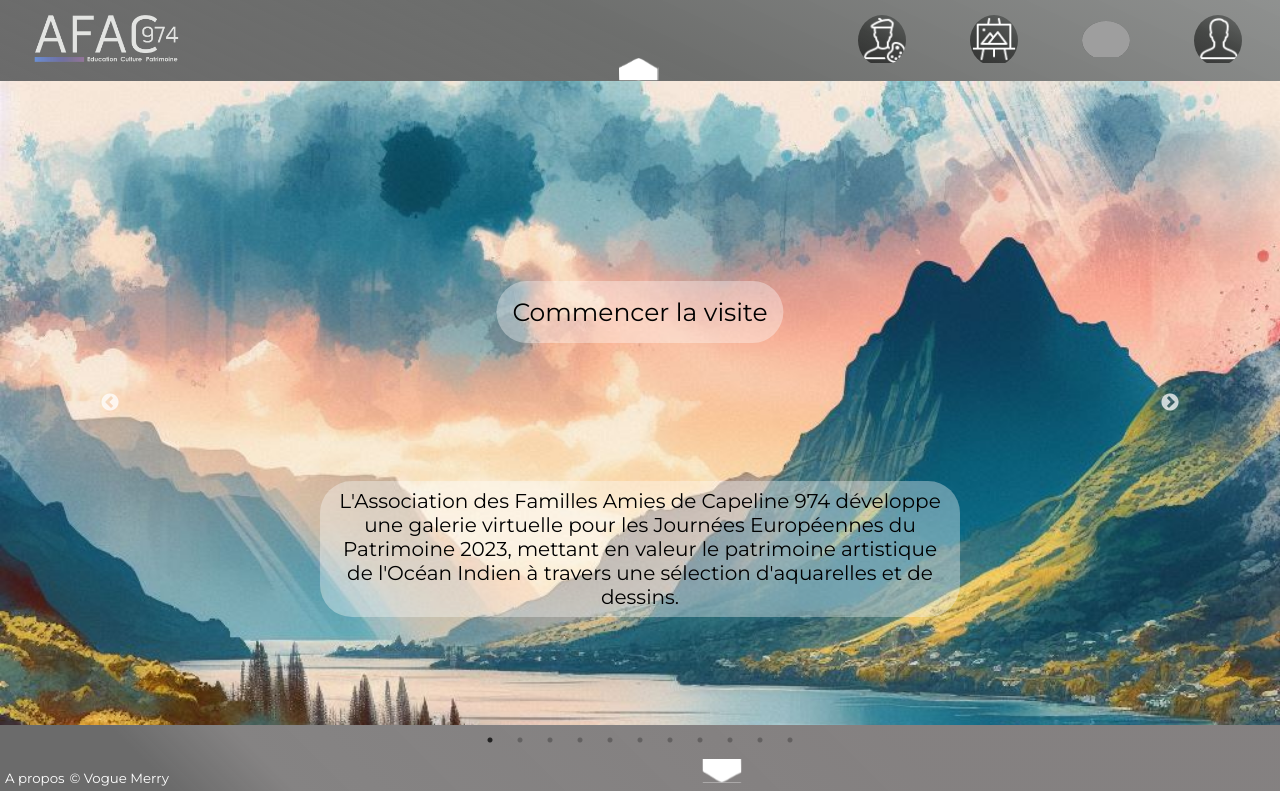
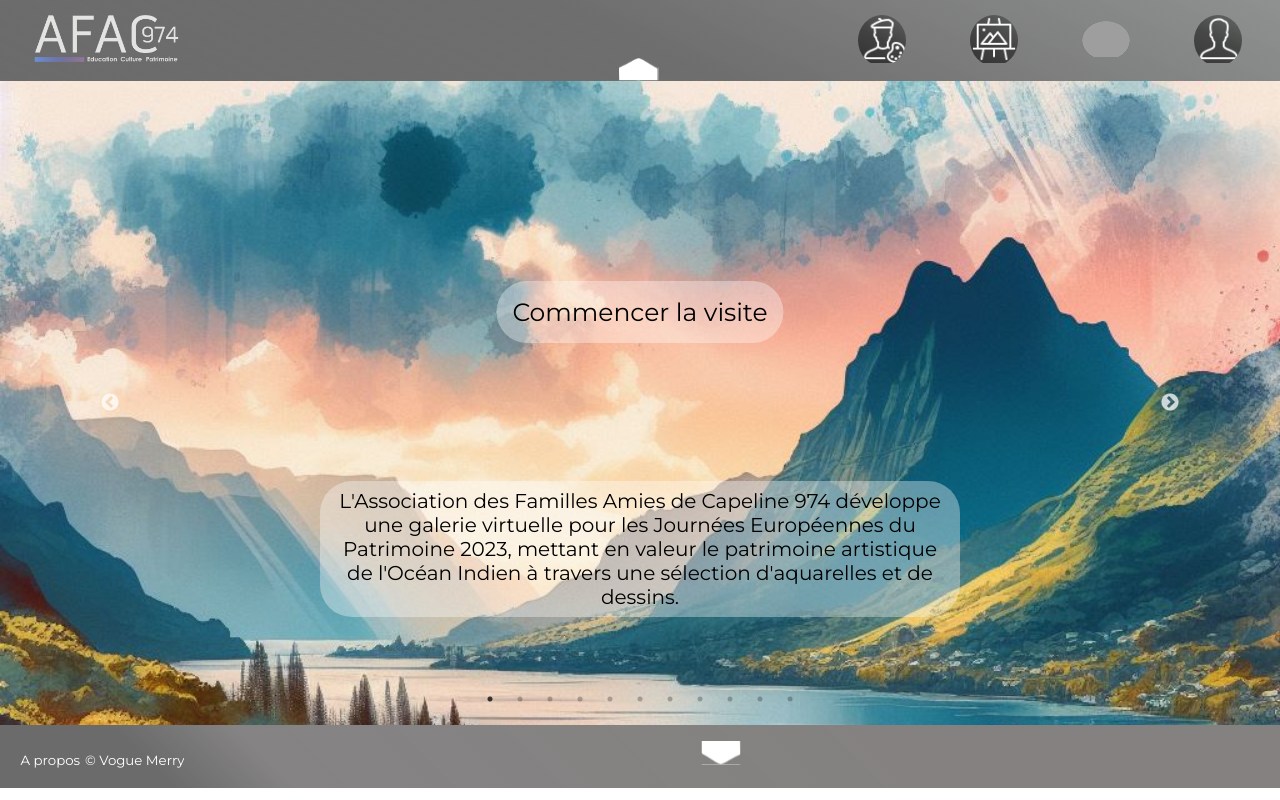
Before and after one commit to WildCodeSchool-2023-09/afac974, a React (Vite) app in the folder frontend/: page / in a window 1280 px wide. Built offline with nearby package versions, Linux system fonts and the light colour scheme; grey boxes are pictures that could not be loaded; a web font is replaced by a local one; what granim would draw is missing.

Commit message:
css diamond + hover

```diff
--- a/frontend/src/components/Footer/Footer.jsx
+++ b/frontend/src/components/Footer/Footer.jsx
@@ -18,13 +18,8 @@ function Footer() {
         <img
           src="src/assets/diamondBottom.svg"
           alt="diamond"
-          style={{
-            width: "40px",
-            height: "auto",
-            marginTop: "2.1rem",
-            marginLeft: "33.3rem",
-          }}
-        />{" "}
+          className="diamond"
+        />
       </div>
     </footer>
   );
--- a/frontend/src/components/Footer/Footer.scss
+++ b/frontend/src/components/Footer/Footer.scss
@@ -6,6 +6,7 @@ main {
 
 footer {
   margin-top: auto;
+  padding: 0.97rem;
   background: rgba(4, 4, 4, 0.412);
   background: linear-gradient(
     45deg,
@@ -29,3 +30,10 @@ footer {
   background-color: transparent;
   color: white;
 }
+
+.diamond {
+  width: 40px;
+  height: auto;
+  margin-bottom: 0rem;
+  margin-left: 32.3rem;
+}
--- a/frontend/src/pages/Accueil/Accueil.scss
+++ b/frontend/src/pages/Accueil/Accueil.scss
@@ -8,6 +8,11 @@
   right: 100px;
   z-index: 10;
 }
+
+.slick-dots {
+  bottom: 2vh;
+}
+
 .backgroundFull {
   object-fit: contain;
   height: 80vh;
```
